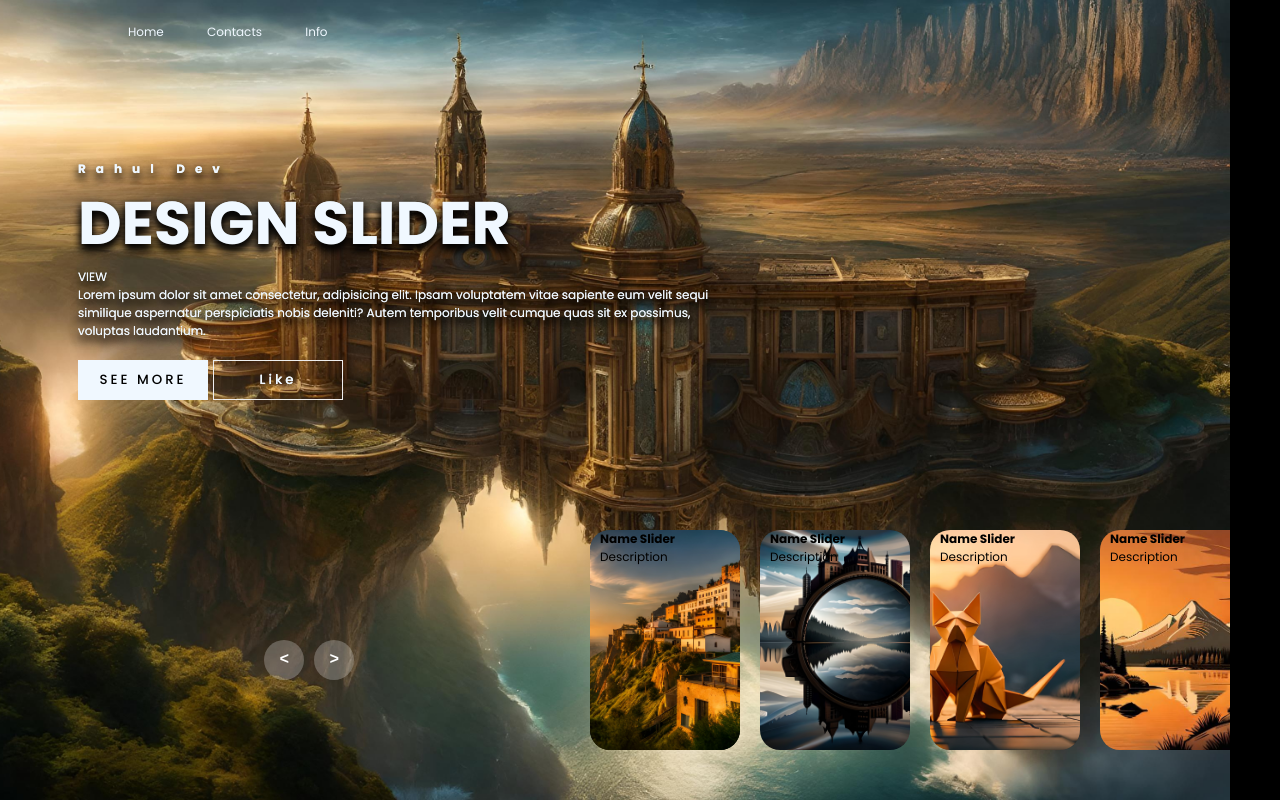
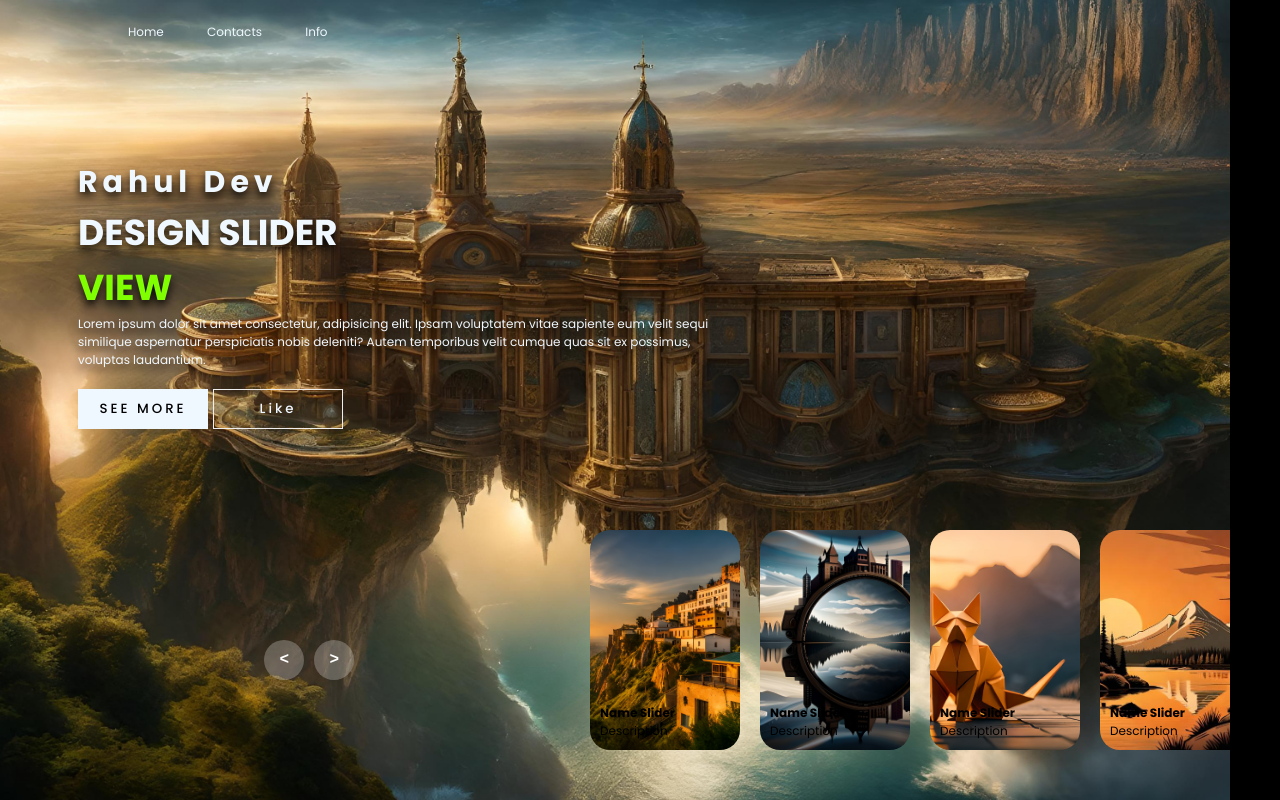
Before and after one commit to Rahulmudgal53/CardCarousel, a plain HTML site: page index.html in a window 1280 px wide. Drawn offline with Linux system fonts and the light colour scheme; a web font is replaced by a local one.

Commit message:
view is read

```diff
--- a/index.html
+++ b/index.html
@@ -19,7 +19,7 @@
     </header>
 
     <!-- carousel -->
-    <div class="carousel prev">
+    <div class="carousel ">
         <!-- list item -->
         <div class="list">
             <div class="item">
@@ -27,7 +27,7 @@
                 <div class="content">
                     <div class="author">Rahul Dev</div>
                     <div class="title">DESIGN SLIDER</div>
-                    <div class="TOPIC">VIEW</div>
+                    <div class="topic">VIEW</div>
                     <div class="des">
                         Lorem ipsum dolor sit amet consectetur, adipisicing elit. Ipsam voluptatem vitae sapiente eum velit sequi similique aspernatur perspiciatis nobis deleniti? Autem temporibus velit cumque quas sit ex possimus, voluptas laudantium.
                     </div>
@@ -43,7 +43,7 @@
                 <div class="content">
                     <div class="author">Rahul Dev</div>
                     <div class="title">DESIGN SLIDER</div>
-                    <div class="TOPIC">VIEW</div>
+                    <div class="topic">VIEW</div>
                     <div class="des">
                         Lorem ipsum dolor sit amet consectetur, adipisicing elit. Ipsam voluptatem vitae sapiente eum velit sequi similique aspernatur perspiciatis nobis deleniti? Autem temporibus velit cumque quas sit ex possimus, voluptas laudantium.
                     </div>
@@ -59,7 +59,7 @@
                 <div class="content">
                     <div class="author">Rahul Dev</div>
                     <div class="title">DESIGN SLIDER</div>
-                    <div class="TOPIC">VIEW</div>
+                    <div class="topic">VIEW</div>
                     <div class="des">
                         Lorem ipsum dolor sit amet consectetur, adipisicing elit. Ipsam voluptatem vitae sapiente eum velit sequi similique aspernatur perspiciatis nobis deleniti? Autem temporibus velit cumque quas sit ex possimus, voluptas laudantium.
                     </div>
@@ -75,7 +75,7 @@
                 <div class="content">
                     <div class="author">Rahul Dev</div>
                     <div class="title">DESIGN SLIDER</div>
-                    <div class="TOPIC">VIEW</div>
+                    <div class="topic">VIEW</div>
                     <div class="des">
                         Lorem ipsum dolor sit amet consectetur, adipisicing elit. Ipsam voluptatem vitae sapiente eum velit sequi similique aspernatur perspiciatis nobis deleniti? Autem temporibus velit cumque quas sit ex possimus, voluptas laudantium.
                     </div>
@@ -91,7 +91,7 @@
                 <div class="content">
                     <div class="author">Rahul Dev</div>
                     <div class="title">DESIGN SLIDER</div>
-                    <div class="TOPIC">VIEW</div>
+                    <div class="topic">VIEW</div>
                     <div class="des">
                         Lorem ipsum dolor sit amet consectetur, adipisicing elit. Ipsam voluptatem vitae sapiente eum velit sequi similique aspernatur perspiciatis nobis deleniti? Autem temporibus velit cumque quas sit ex possimus, voluptas laudantium.
                     </div>
--- a/style.css
+++ b/style.css
@@ -1,4 +1,4 @@
-@import url('https://fonts.googleapis.com/css2?family=Honk&family=Poppins:wght@300;400;500;600;700;800;900&family=Rubik+Glitch+Pop&family=Sixtyfour&display=swap');
+@import url('https://fonts.googleapis.com/css2?family=Foldit:wght@100;200;300;400;500;600;700;800;900&family=Honk&family=Poppins:wght@200;300;400;500;600;700;800&family=Sixtyfour&display=swap');
 
 body{
     font-family: 'Honk','poppins';
@@ -58,13 +58,14 @@ header a{
 }
 .carousel .list .item .content .author{
     font-weight: bold;
-    letter-spacing: 10px;
+    letter-spacing: 5px;
+    font-size: 30px;
 
 }
 .carousel .list .item .content .title,
 .carousel .list .item .content .topic{
     font-weight: bold;
-    font-size: 5em;
+    font-size: 3em;
     list-style: 1.3em;
 }
 .carousel .list .item .content .topic{
@@ -114,7 +115,9 @@ header a{
 }
 .thumbnail .item .content{
     position: absolute;
-    inset: 0 10px 10px 10px;
+    right: 10px;
+    left: 10px;
+    bottom: 10px;
 
 }
 .thumbnail .item .content .title{
@@ -287,3 +290,14 @@ header a{
         width: 0;
     }
 }
+
+/* make responsive for mobile */
+@media screen and (max-width: 678px){
+    .carousel .list .item .content{
+        padding-right: 0;
+        margin-left: 5%;
+    }
+    .carousel .list .item .content .title{
+        font-size: 30px;
+    }
+}
```
